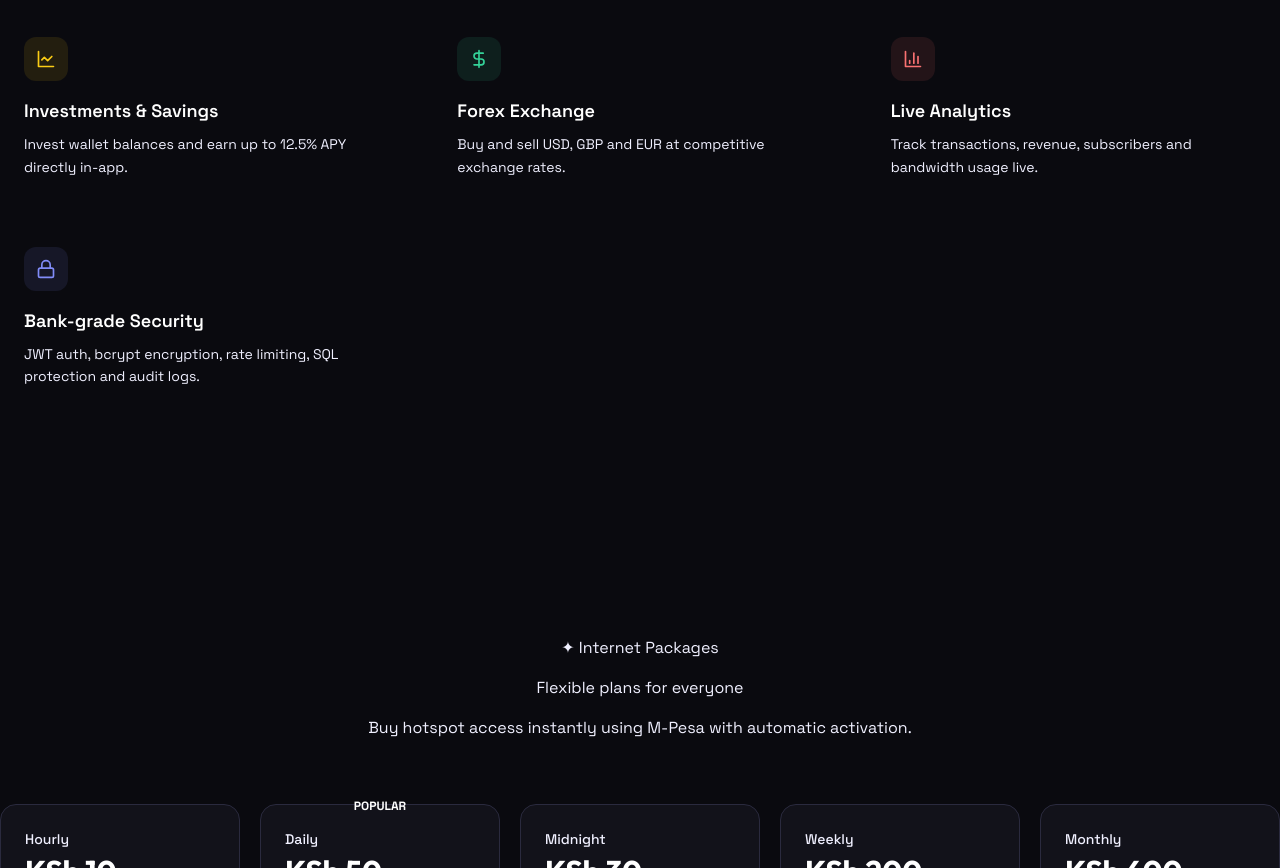
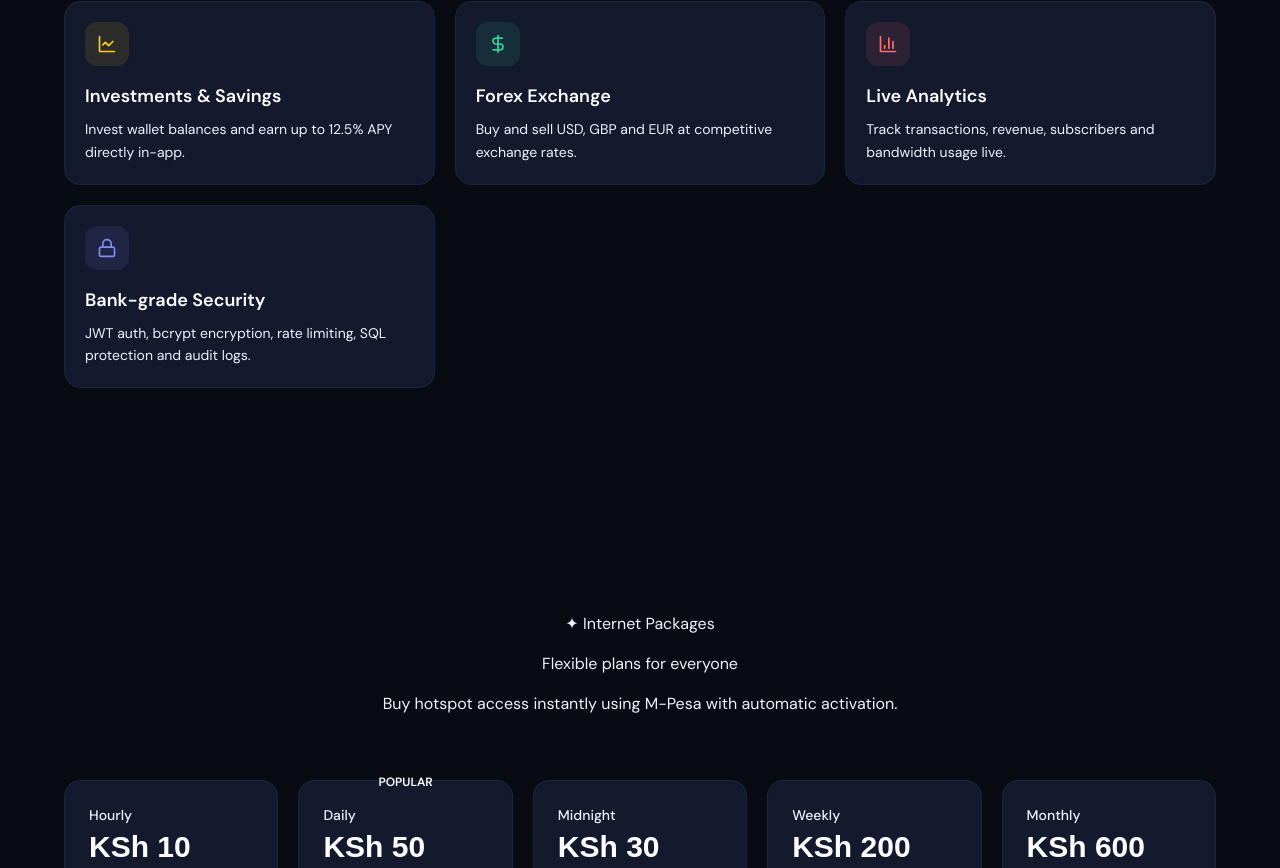
Before and after one commit to phil4857/NanePay, a Next.js app: page / in a window 1280 px wide. Shown: the part 1612-2480 px from the top of the page. Built offline with nearby package versions, Linux system fonts and the light colour scheme.

Commit message:
Update globals.css

```diff
--- a/app/globals.css
+++ b/app/globals.css
@@ -1,196 +1,203 @@
-@import url('https://fonts.googleapis.com/css2?family=Space+Grotesk:wght@300;400;500;600;700&family=Outfit:wght@300;400;500;600;700;800&family=JetBrains+Mono:wght@400;500&display=swap');
+@import url('https://fonts.googleapis.com/css2?family=Syne:wght@400;600;700;800&family=DM+Sans:wght@300;400;500;600&family=JetBrains+Mono:wght@400;500&display=swap');
 
 @tailwind base;
 @tailwind components;
 @tailwind utilities;
 
 :root {
-  --primary:  #6C63FF;
-  --secondary:#00D4AA;
-  --accent:   #FF6B35;
-  --gold:     #FFD700;
-  --bg:       #0A0A0F;
-  --card:     #12121A;
-  --input:    #1A1A26;
-  --border:   #2A2A3E;
-  --text:     #F0F0FF;
-  --soft:     #8888AA;
-  --muted:    #44445A;
-  --success:  #00D4AA;
-  --danger:   #FF4560;
-  --warning:  #FFD700;
+  --bg: #080B12;
+  --surface: #0F1320;
+  --card: #141A2E;
+  --border: #1C2540;
+  --accent: #00E5A0;
+  --gold: #FFB830;
+  --blue: #3B82F6;
+  --purple: #8B5CF6;
+  --red: #EF4444;
+  --orange: #F97316;
+  --pink: #EC4899;
+  --text: #EEF2FF;
+  --muted: #5A6A8A;
+  --light: #9AA5C0;
 }
 
-* { box-sizing: border-box; margin: 0; padding: 0; }
+* {
+  box-sizing: border-box;
+  margin: 0;
+  padding: 0;
+}
 
-html, body {
+html,
+body {
   background: var(--bg);
   color: var(--text);
-  font-family: 'Space Grotesk', sans-serif;
+  font-family: 'DM Sans', sans-serif;
   -webkit-font-smoothing: antialiased;
-  -moz-osx-font-smoothing: grayscale;
 }
 
-/* ── SCROLLBAR ─────────────────────────────────────────────── */
-::-webkit-scrollbar { width: 5px; height: 5px; }
-::-webkit-scrollbar-track { background: var(--bg); }
-::-webkit-scrollbar-thumb { background: var(--border); border-radius: 3px; }
-
-/* ── INPUTS ────────────────────────────────────────────────── */
-input::placeholder, textarea::placeholder, select::placeholder { color: var(--muted); }
-input:focus, textarea:focus, select:focus {
-  outline: none !important;
-  border-color: var(--primary) !important;
-  box-shadow: 0 0 0 3px rgba(108,99,255,0.15) !important;
-}
-select option { background: var(--card); color: var(--text); }
-
-/* ── BACKGROUND PATTERNS ───────────────────────────────────── */
-.bg-main {
-  background: var(--bg);
-  background-image:
-    radial-gradient(ellipse at 20% 20%, rgba(108,99,255,0.08) 0%, transparent 50%),
-    radial-gradient(ellipse at 80% 80%, rgba(0,212,170,0.06) 0%, transparent 50%);
-  min-height: 100vh;
+::-webkit-scrollbar {
+  width: 4px;
+  height: 4px;
 }
 
-/* ── GRADIENTS ─────────────────────────────────────────────── */
-.gradient-primary {
-  background: linear-gradient(135deg, #6C63FF, #9C92FF);
-}
-.gradient-secondary {
-  background: linear-gradient(135deg, #00D4AA, #00F5C3);
-}
-.gradient-accent {
-  background: linear-gradient(135deg, #FF6B35, #FF9F1C);
-}
-.gradient-gold {
-  background: linear-gradient(135deg, #FFD700, #FFA500);
+::-webkit-scrollbar-track {
+  background: var(--surface);
 }
 
-/* ── TEXT GRADIENTS ────────────────────────────────────────── */
-.text-gradient {
-  background: linear-gradient(135deg, #6C63FF, #00D4AA);
-  -webkit-background-clip: text;
-  -webkit-text-fill-color: transparent;
-  background-clip: text;
-}
-.text-gradient-gold {
-  background: linear-gradient(135deg, #FFD700, #FFA500);
-  -webkit-background-clip: text;
-  -webkit-text-fill-color: transparent;
-  background-clip: text;
+::-webkit-scrollbar-thumb {
+  background: var(--border);
+  border-radius: 2px;
 }
 
-/* ── CARDS ─────────────────────────────────────────────────── */
+input::placeholder,
+textarea::placeholder {
+  color: var(--muted);
+}
+
+input:focus,
+textarea:focus,
+select:focus {
+  outline: none !important;
+  border-color: var(--accent) !important;
+  box-shadow: 0 0 0 3px rgba(0,229,160,0.12) !important;
+}
+
+select option {
+  background: var(--card);
+  color: var(--text);
+}
+
 .card {
   background: var(--card);
   border: 1px solid var(--border);
   border-radius: 16px;
   padding: 24px;
 }
+
 .card-hover {
+  background: var(--card);
+  border: 1px solid var(--border);
+  border-radius: 16px;
+  padding: 20px;
+  cursor: pointer;
   transition: all 0.2s ease;
-  cursor: pointer;
-}
-.card-hover:hover {
-  border-color: var(--primary);
-  transform: translateY(-2px);
-  box-shadow: 0 8px 32px rgba(108,99,255,0.15);
+  text-decoration: none;
+  display: block;
+  color: var(--text);
 }
 
-/* ── BUTTONS ───────────────────────────────────────────────── */
+.card-hover:hover {
+  border-color: var(--accent);
+  transform: translateY(-2px);
+  box-shadow: 0 8px 32px rgba(0,229,160,0.1);
+}
+
 .btn-primary {
-  background: linear-gradient(135deg, #6C63FF, #9C92FF);
+  background: var(--accent);
   border: none;
   border-radius: 12px;
   padding: 13px 24px;
-  color: #fff;
-  font-family: 'Space Grotesk', sans-serif;
+  color: var(--bg);
   font-size: 15px;
-  font-weight: 600;
+  font-weight: 700;
   cursor: pointer;
   transition: all 0.2s;
-  width: 100%;
 }
-.btn-primary:hover { opacity: 0.9; transform: translateY(-1px); }
-.btn-primary:active { transform: translateY(0); }
-.btn-primary:disabled { opacity: 0.5; cursor: not-allowed; transform: none; }
+
+.btn-primary:hover {
+  opacity: 0.9;
+  transform: translateY(-1px);
+}
+
+.btn-primary:disabled {
+  opacity: 0.5;
+  cursor: not-allowed;
+  transform: none;
+}
 
 .btn-secondary {
   background: transparent;
   border: 1px solid var(--border);
   border-radius: 12px;
   padding: 12px 24px;
-  color: var(--soft);
-  font-family: 'Space Grotesk', sans-serif;
+  color: var(--light);
   font-size: 14px;
   cursor: pointer;
   transition: all 0.2s;
 }
-.btn-secondary:hover { border-color: var(--soft); color: var(--text); }
 
-/* ── FORM INPUTS ───────────────────────────────────────────── */
+.btn-secondary:hover {
+  border-color: var(--light);
+  color: var(--text);
+}
+
 .input-field {
   width: 100%;
-  background: var(--input);
-  border: 1px solid var(--border);
+  background: var(--card);
+  border: 1.5px solid var(--border);
   border-radius: 12px;
   padding: 13px 16px;
   color: var(--text);
-  font-family: 'Space Grotesk', sans-serif;
-  font-size: 15px;
+  font-size: 14px;
   transition: all 0.2s;
 }
 
-/* ── ANIMATIONS ────────────────────────────────────────────── */
-@keyframes fadeUp {
-  from { opacity: 0; transform: translateY(20px); }
-  to   { opacity: 1; transform: translateY(0); }
-}
-@keyframes fadeIn {
-  from { opacity: 0; }
-  to   { opacity: 1; }
-}
-@keyframes pulse {
-  0%, 100% { transform: scale(1); }
-  50%       { transform: scale(1.05); }
-}
-@keyframes spin {
-  to { transform: rotate(360deg); }
-}
-@keyframes shimmer {
-  0%   { background-position: -200% 0; }
-  100% { background-position:  200% 0; }
+.label {
+  display: block;
+  color: var(--muted);
+  font-size: 13px;
+  font-weight: 500;
+  margin-bottom: 8px;
 }
 
-.fade-up   { animation: fadeUp 0.5s ease forwards; }
-.fade-up-1 { animation: fadeUp 0.5s 0.1s ease both; }
-.fade-up-2 { animation: fadeUp 0.5s 0.2s ease both; }
-.fade-up-3 { animation: fadeUp 0.5s 0.3s ease both; }
-.fade-up-4 { animation: fadeUp 0.5s 0.4s ease both; }
-
-/* ── SKELETON LOADING ──────────────────────────────────────── */
 .skeleton {
-  background: linear-gradient(90deg, var(--card) 25%, var(--input) 50%, var(--card) 75%);
+  background: linear-gradient(
+    90deg,
+    var(--card) 25%,
+    var(--surface) 50%,
+    var(--card) 75%
+  );
   background-size: 200% 100%;
   animation: shimmer 1.5s infinite;
-  border-radius: 8px;
+  border-radius: 10px;
 }
 
-/* ── STATUS BADGES ─────────────────────────────────────────── */
-.badge-success { background: rgba(0,212,170,0.12); color: #00D4AA; border: 1px solid rgba(0,212,170,0.25); }
-.badge-pending { background: rgba(255,215,0,0.12);  color: #FFD700;  border: 1px solid rgba(255,215,0,0.25); }
-.badge-failed  { background: rgba(255,69,96,0.12);  color: #FF4560;  border: 1px solid rgba(255,69,96,0.25); }
-.badge-info    { background: rgba(108,99,255,0.12); color: #6C63FF; border: 1px solid rgba(108,99,255,0.25); }
+.gradient-text {
+  background: linear-gradient(135deg, var(--accent), var(--blue));
+  -webkit-background-clip: text;
+  -webkit-text-fill-color: transparent;
+  background-clip: text;
+}
 
-/* ── GLOW EFFECTS ──────────────────────────────────────────── */
-.glow-primary  { box-shadow: 0 0 20px rgba(108,99,255,0.3); }
-.glow-success  { box-shadow: 0 0 20px rgba(0,212,170,0.3); }
-.glow-accent   { box-shadow: 0 0 20px rgba(255,107,53,0.3); }
+.page-wrapper {
+  min-height: 100vh;
+  background: var(--bg);
+}
 
-/* ── MOBILE ────────────────────────────────────────────────── */
+.container-xl {
+  max-width: 1200px;
+  margin: 0 auto;
+  padding: 0 24px;
+}
+
+@keyframes shimmer {
+  0% {
+    background-position: -200% 0;
+  }
+
+  100% {
+    background-position: 200% 0;
+  }
+}
+
+@keyframes spin {
+  to {
+    transform: rotate(360deg);
+  }
+}
+
 @media (max-width: 768px) {
-  .card { padding: 16px; border-radius: 14px; }
-  .btn-primary, .btn-secondary { padding: 13px 20px; }
+  .card {
+    padding: 16px;
+  }
 }
```
